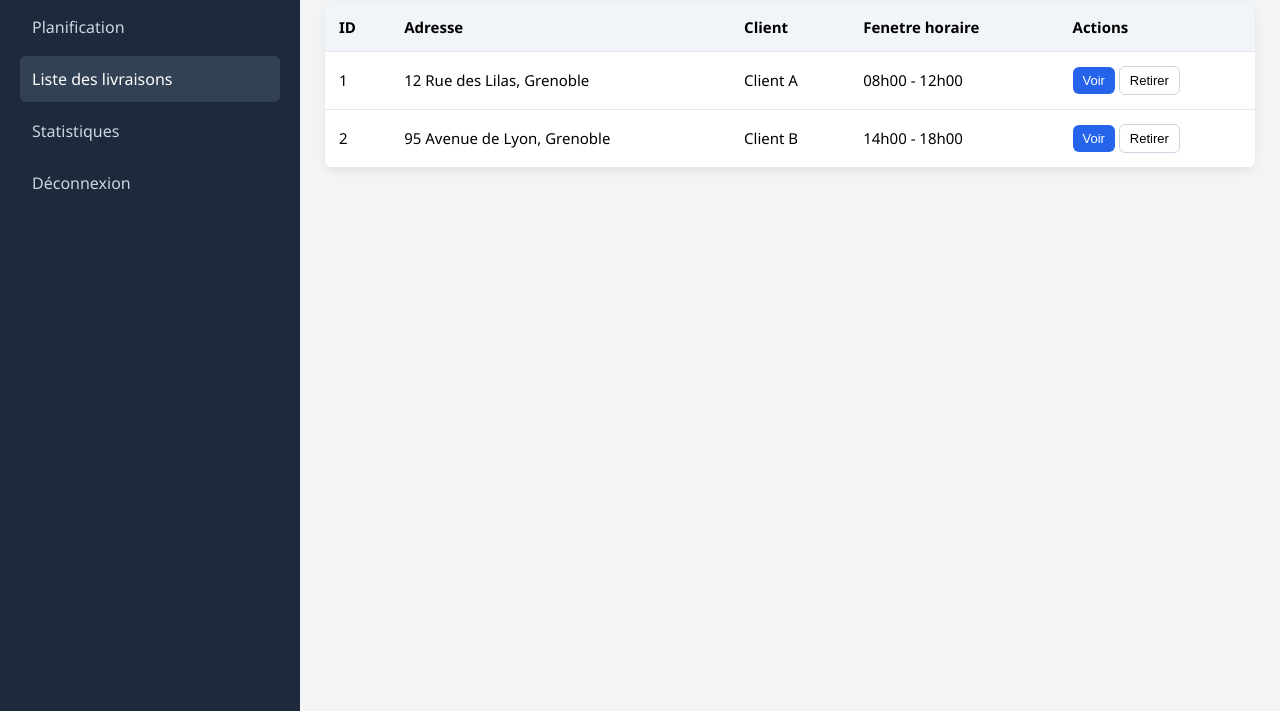
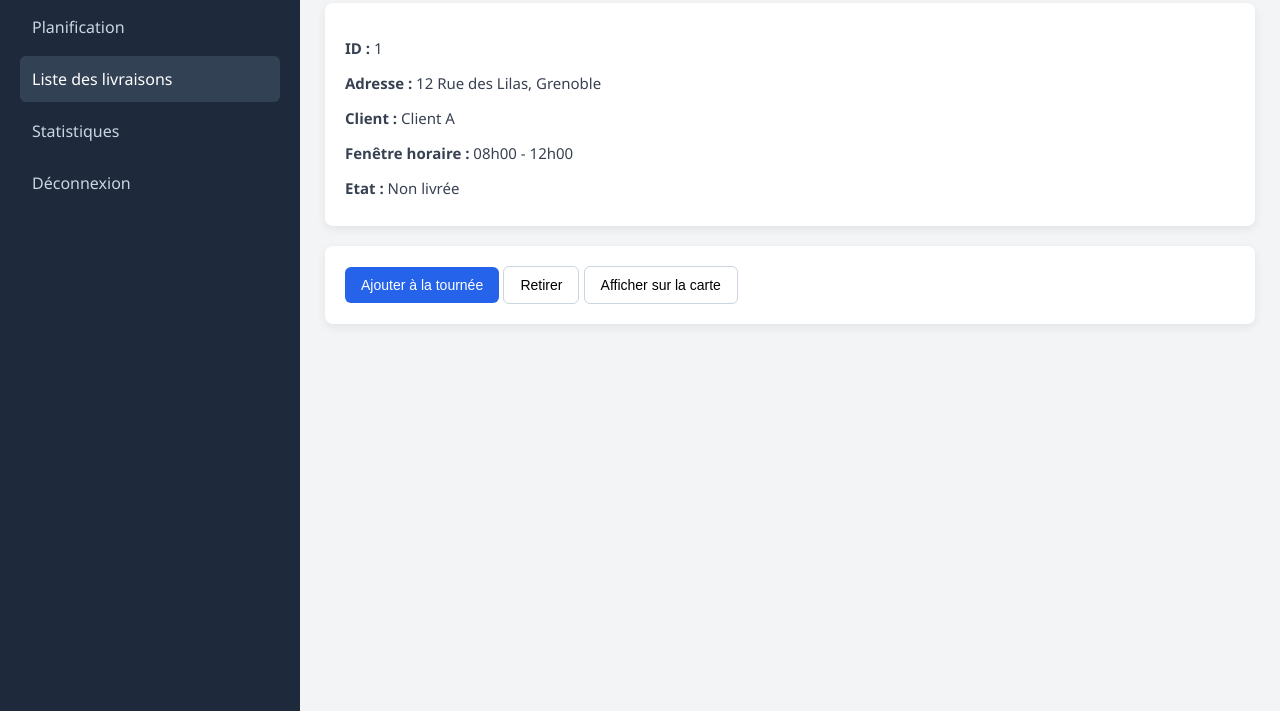
Before and after one commit to slowmfy/portfolio, a plain HTML site: page index.html in a window 1280 px wide. Shown: the part 89-800 px from the top of the page. Drawn offline with Linux system fonts and the light colour scheme.

Commit message:
Update index.html

```diff
--- a/index.html
+++ b/index.html
@@ -2,7 +2,7 @@
 <html lang="fr">
 <head>
   <meta charset="UTF-8">
-  <title>CyberCommandes – Liste des livraisons</title>
+  <title>CyberCommandes – Livraison</title>
   <style>
     body {
       margin: 0;
@@ -47,29 +47,22 @@
       margin-bottom: 10px;
     }
 
-    table {
-      width: 100%;
-      border-collapse: collapse;
+    .card {
       background: white;
+      padding: 20px;
       border-radius: 8px;
-      overflow: hidden;
       box-shadow: 0 3px 10px rgba(0,0,0,0.07);
+      margin-bottom: 20px;
     }
 
-    th, td {
-      padding: 14px;
-      border-bottom: 1px solid #e5e7eb;
-      text-align: left;
+    .info {
       font-size: 15px;
-    }
-
-    th {
-      background: #f1f5f9;
-      font-weight: 600;
+      margin-bottom: 8px;
+      color: #374151;
     }
 
     .btn {
-      padding: 8px 14px;
+      padding: 10px 16px;
       border-radius: 6px;
       font-size: 14px;
       cursor: pointer;
@@ -86,11 +79,6 @@
       border: 1px solid #cbd5e1;
     }
 
-    .btn-sm {
-      padding: 6px 10px;
-      font-size: 13px;
-    }
-
   </style>
 </head>
 <body>
@@ -100,48 +88,30 @@
 
     <div class="menu">
       <a href="planificateur.html">Planification</a>
-      <a class="active">Liste des livraisons</a>
+      <a href="livraisons.html" class="active">Liste des livraisons</a>
       <a>Statistiques</a>
       <a href="login.html">Déconnexion</a>
     </div>
   </div>
 
   <div class="main">
-    <h1>Liste des livraisons du lendemain</h1>
 
-    <table>
-      <tr>
-        <th>ID</th>
-        <th>Adresse</th>
-        <th>Client</th>
-        <th>Fenetre horaire</th>
-        <th>Actions</th>
-      </tr>
+    <h1>Détails de la livraison</h1>
 
-      <tr>
-        <td>1</td>
-        <td>12 Rue des Lilas, Grenoble</td>
-        <td>Client A</td>
-        <td>08h00 - 12h00</td>
-        <td>
-          <button class="btn btn-sm btn-primary" onclick="location.href='livraison.html?id=1'">Voir</button>
-          <button class="btn btn-sm btn-outline">Retirer</button>
-        </td>
-      </tr>
+    <div class="card">
+      <p class="info"><strong>ID :</strong> 1</p>
+      <p class="info"><strong>Adresse :</strong> 12 Rue des Lilas, Grenoble</p>
+      <p class="info"><strong>Client :</strong> Client A</p>
+      <p class="info"><strong>Fenêtre horaire :</strong> 08h00 - 12h00</p>
+      <p class="info"><strong>Etat :</strong> Non livrée</p>
+    </div>
 
-      <tr>
-        <td>2</td>
-        <td>95 Avenue de Lyon, Grenoble</td>
-        <td>Client B</td>
-        <td>14h00 - 18h00</td>
-        <td>
-          <button class="btn btn-sm btn-primary" onclick="location.href='livraison.html?id=2'">Voir</button>
-          <button class="btn btn-sm btn-outline">Retirer</button>
-        </td>
-      </tr>
+    <div class="card">
+      <button class="btn btn-primary">Ajouter à la tournée</button>
+      <button class="btn btn-outline">Retirer</button>
+      <button class="btn btn-outline">Afficher sur la carte</button>
+    </div>
 
-      <!-- Tu peux dupliquer pour 10 livraisons -->
-    </table>
   </div>
 
 </body>
```
